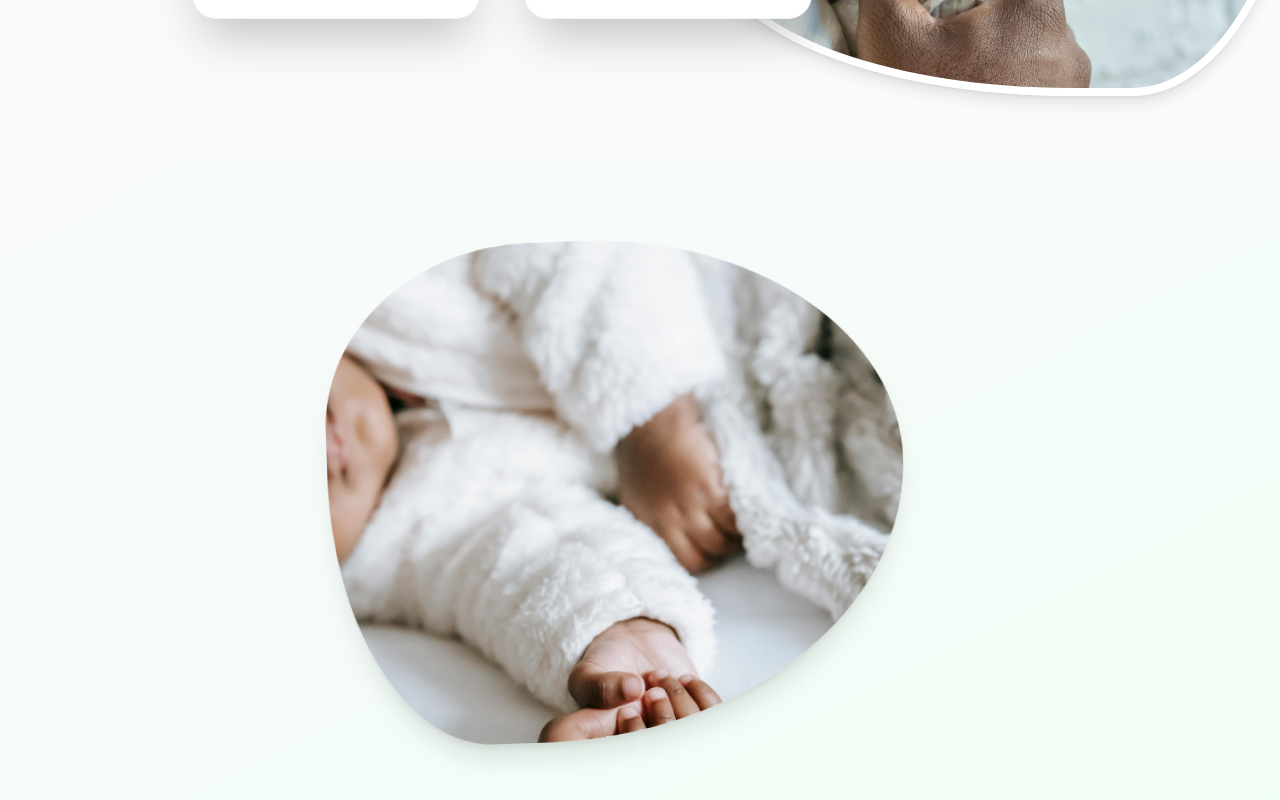
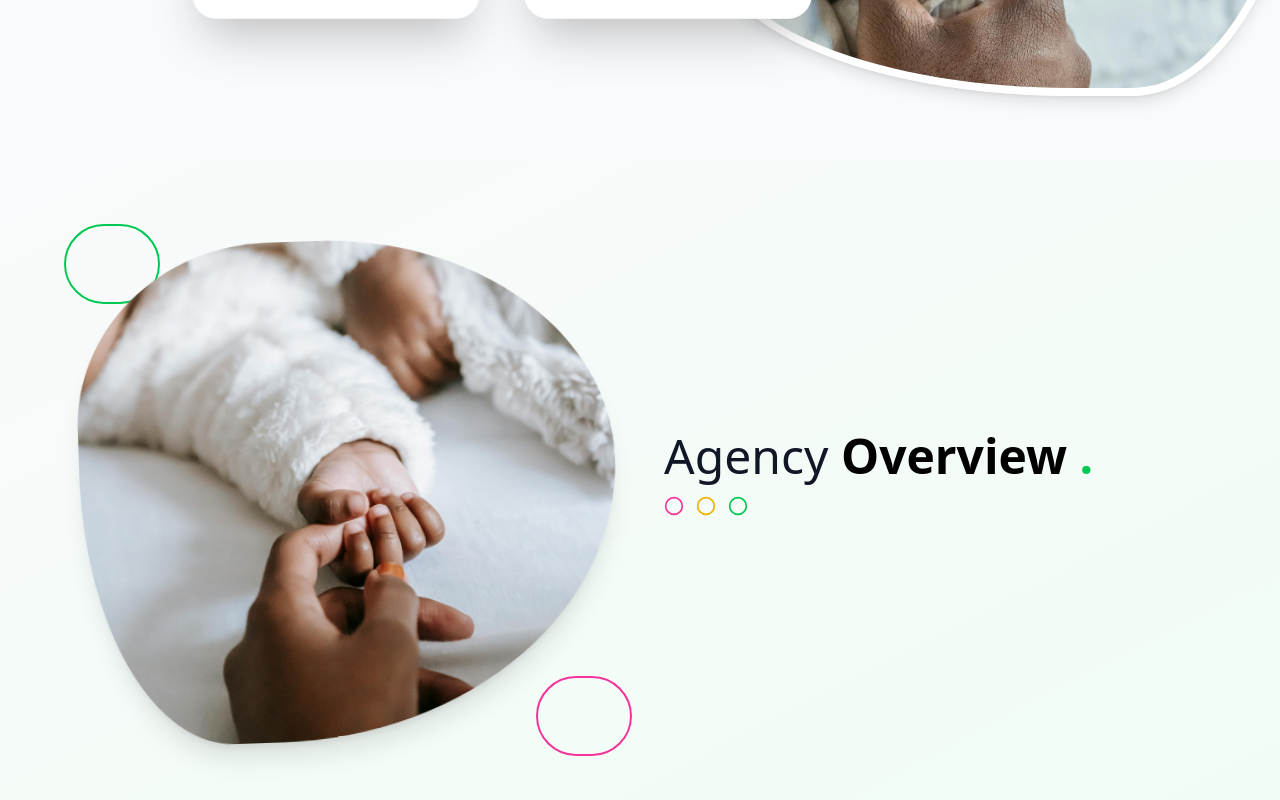
Before and after one commit to pinkx-xlink/tailwindcss-experiment, a React (Vite) app in the folder bank_modern_app/: page / in a window 1280 px wide. Shown: the part 492-1292 px from the top of the page. Built offline with nearby package versions, Linux system fonts and the light colour scheme.

Commit message:
Stylize the About section using Tailwind and AOS: add animations, h2, and Circle components around the image

```diff
--- a/bank_modern_app/src/components/About.jsx
+++ b/bank_modern_app/src/components/About.jsx
@@ -1,4 +1,5 @@
 import about from '../assets/hands2.jpg'
+import { Circle } from 'lucide-react'
 
 const About = () => {
   return (
@@ -14,9 +15,42 @@ const About = () => {
             transition-transform duration-700'
             data-aos='fade-right'
             data-aos-delay='200'>
-                <img src={about} alt="About" />
+                <img src={about} alt="About"
+                className='object-cover w-full h-full transform hover:scale-110
+                transition-transform duration-700'/>
+            </div>
+        <div className='hidden md:block absolute border-2 border-pink-500
+        -bottom-4 -right-4 w-16 h-16 md:w-20 md:h-20 lg:w-24 rounded-full
+        z-0'
+        data-aos='zoom-in'
+        data-aos-delay='500'></div>
+        <div className='hidden md:block absolute border-2 border-green-500
+        -top-4 -left-4 w-16 h-16 md:w-20 md:h-20 lg:w-24 rounded-full
+        z-0'
+        data-aos='zoom-in'
+        data-aos-delay='600'></div>
+        </div>
+        <div className='flex-1 w-full max-w-2xl mx-auto lg:mx-0 space-y-6
+        md:space-y-8 relative z-20 order-1 lg:order-2'>
+            <div className='mb-6 md:mb-8' data-aos='fade-left'>
+                <h2 className='text-3xl sm:text-4xl md:text-5xl
+                text-gray-900 text-center lg:text-left'>
+                    Agency {" "}
+            <span className='font-bold text-black block lg:inline'>
+                Overview <span className='text-green-500'>.</span>
+            </span>
+                </h2>
+
+            <div className='flex gap-3 mt-4 justify-center lg:justify-start'>
+                <Circle className='text-pink-500 w-5 h-5'/>
+                <Circle className='text-yellow-500 w-5 h-5'/>
+                <Circle className='text-green-500 w-5 h-5'/>
+
             </div>
         </div>
+
+        </div>
+
     </section>
   )
 }
```
